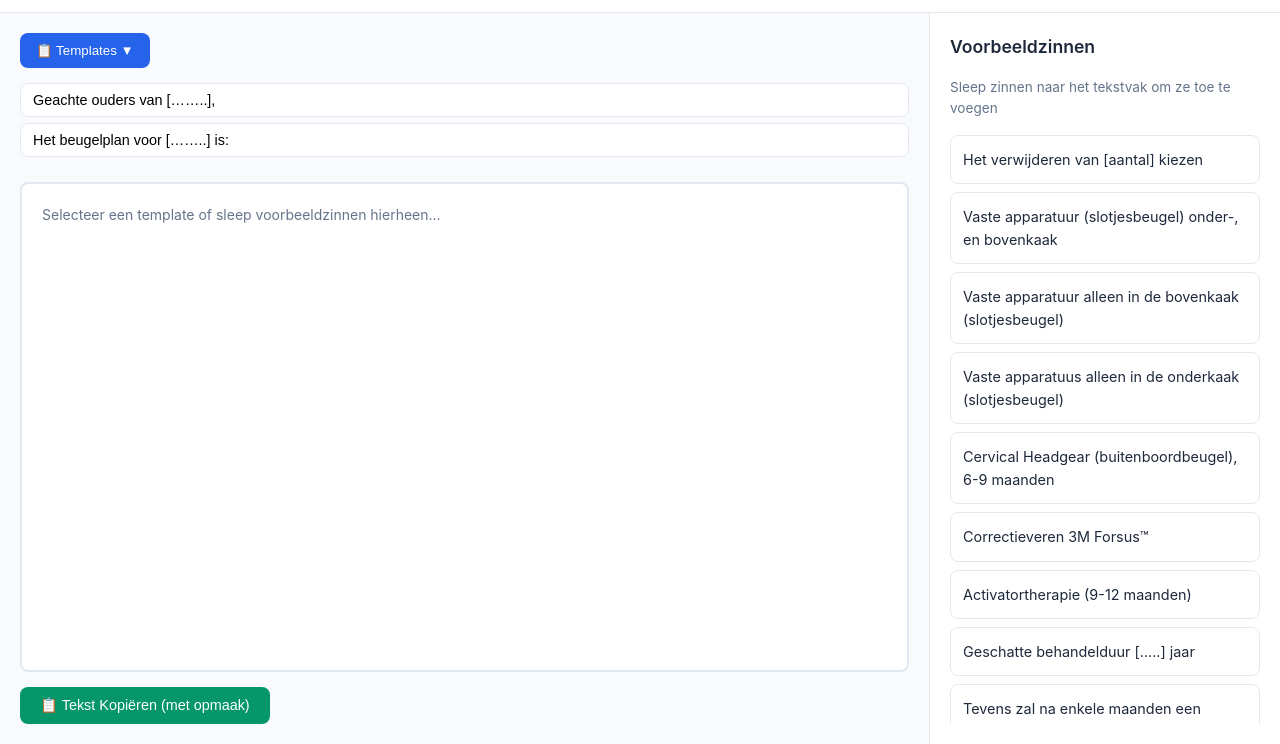
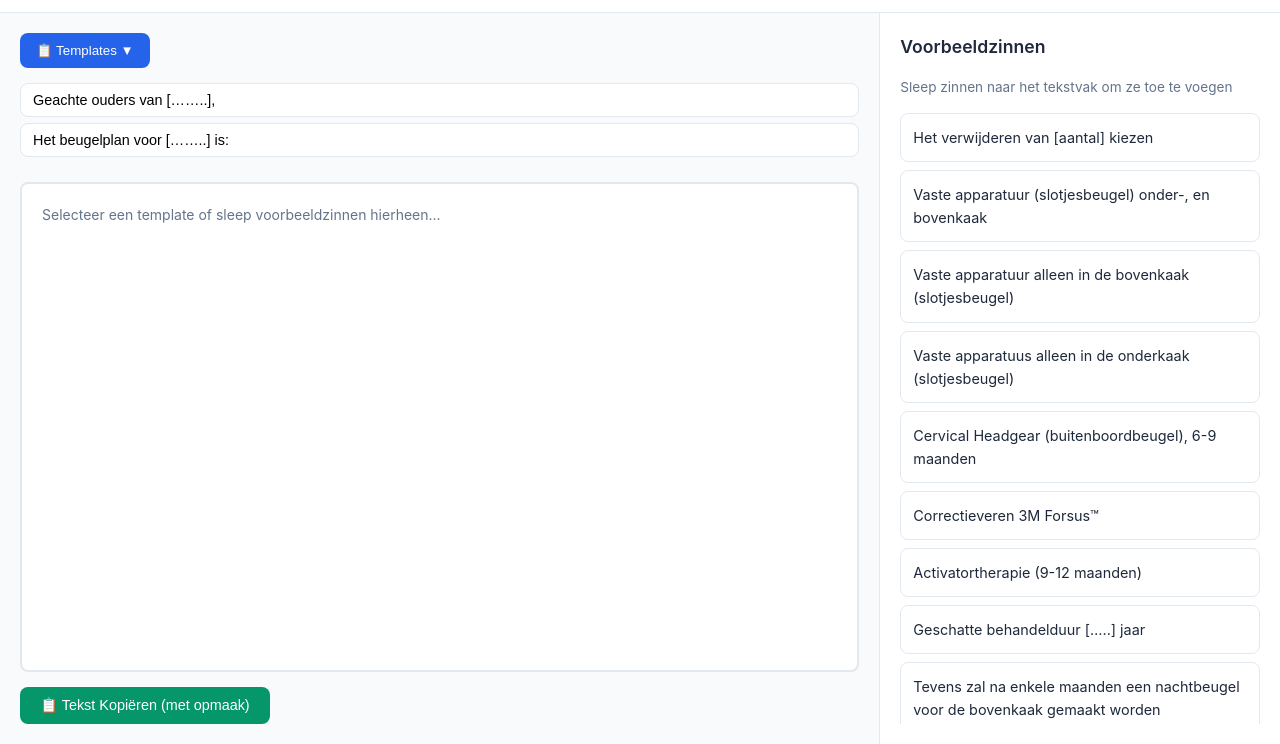
Before and after one commit to joranvl09/ort-101, a plain HTML site: page index.html in a window 1280 px wide. Shown: the part 56-800 px from the top of the page. Drawn offline with Linux system fonts and the light colour scheme.

Commit message:
Adjust flex properties for template and sentences sections

```diff
--- a/index.html
+++ b/index.html
@@ -88,7 +88,7 @@
         }
 
         .template-section {
-            flex: 1;
+            flex: 7;
             padding: 20px;
             background: var(--light);
             border-right: 1px solid var(--border);
@@ -225,7 +225,7 @@
         }
 
         .sentences-section {
-            width: 350px;
+            flex: 3;
             padding: 20px;
             background: white;
             display: flex;
```
